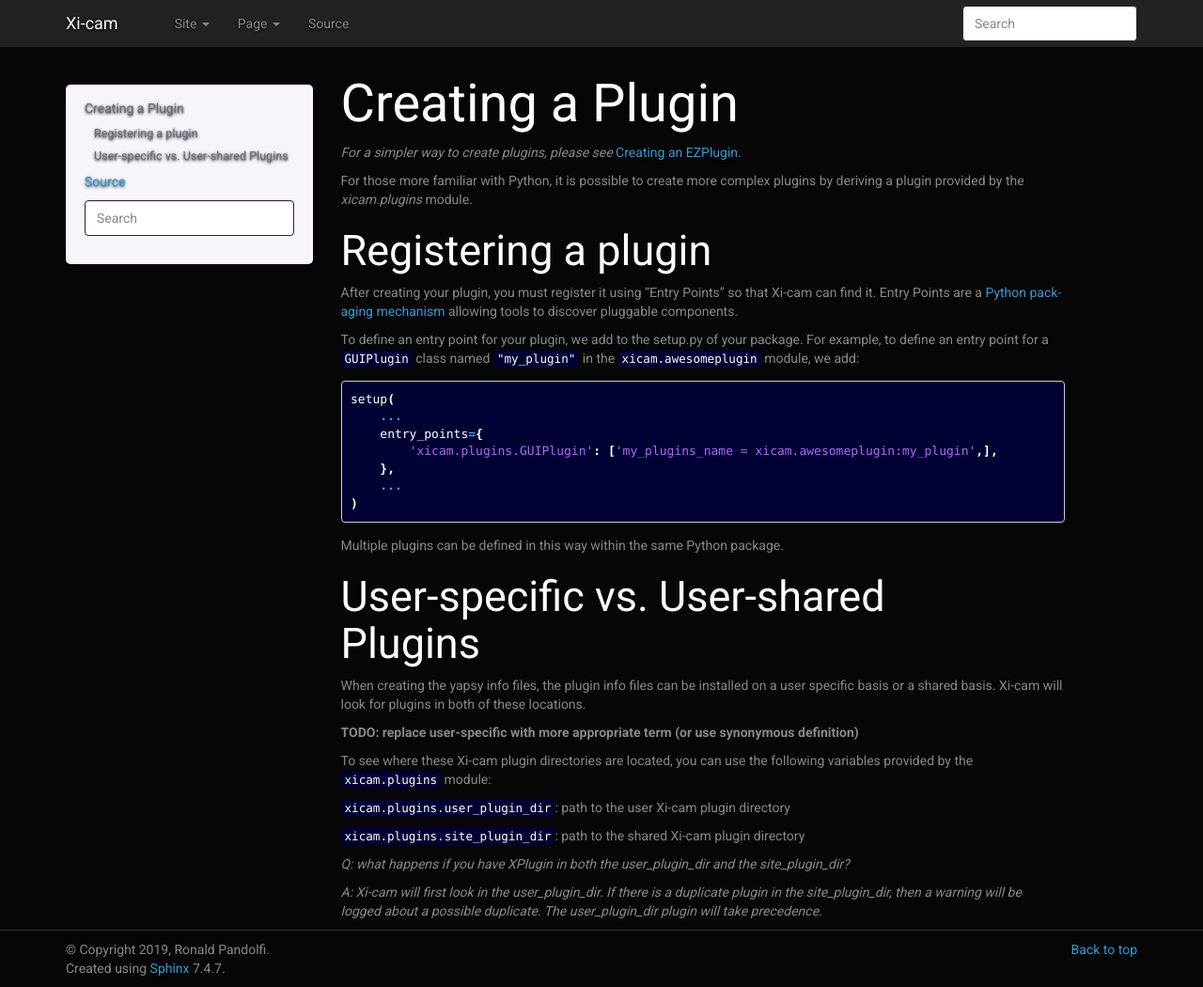
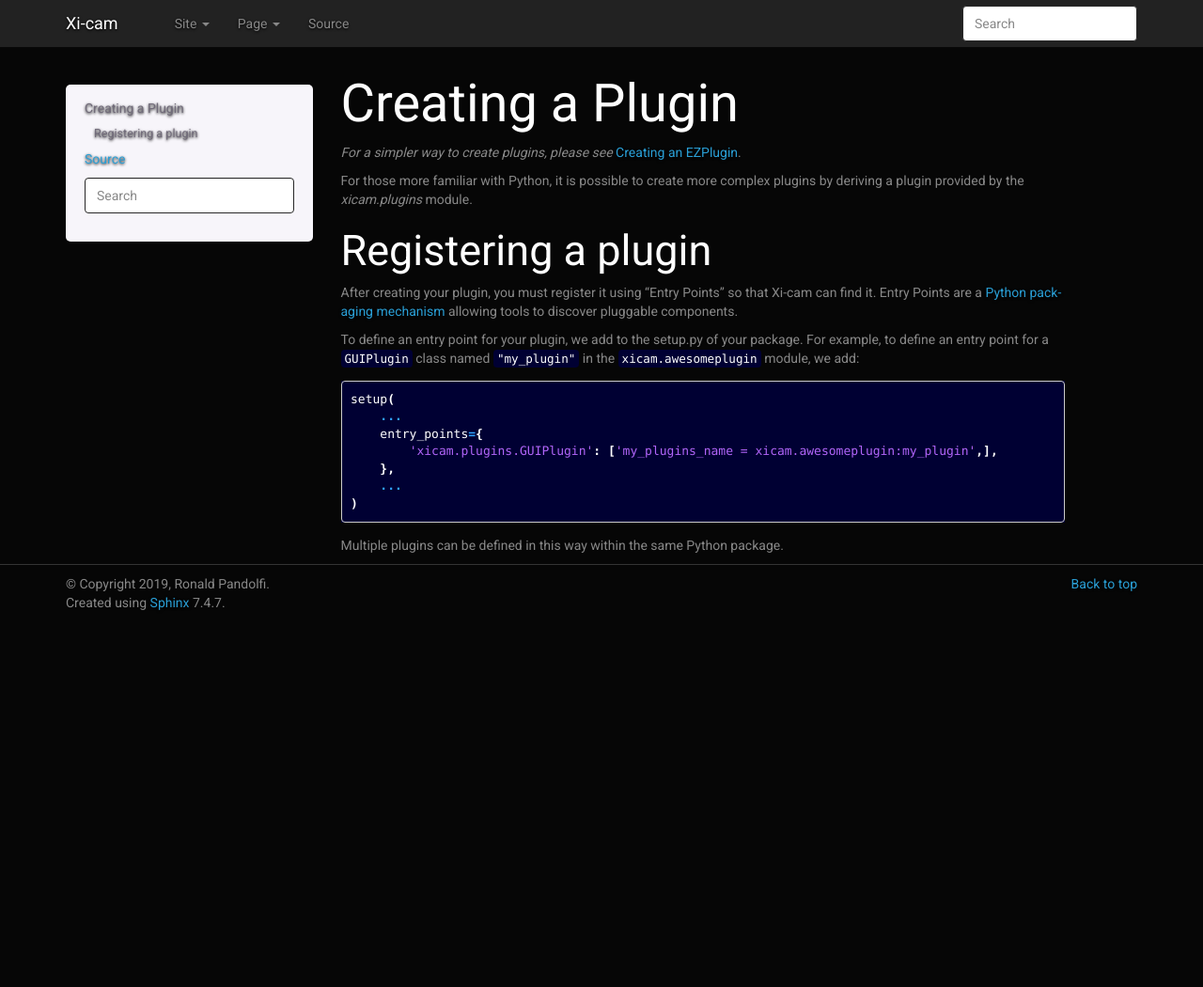
Before and after one commit to Xi-CAM/Xi-cam, a Sphinx documentation site: the page built from docs/source/plugin-dev.md, in a window 1280 px wide and 1050 px high. Shown: the whole window at 94% size. Built offline with Sphinx 7.4.7, drawn with Linux system fonts in a browser that asks for light colours.

Commit message:
Remove Yapsy related docs

````diff
--- a/docs/source/plugin-dev.md
+++ b/docs/source/plugin-dev.md
@@ -26,26 +26,3 @@
 )
 ```
 Multiple plugins can be defined in this way within the same Python package.
-
-## User-specific vs. User-shared Plugins
-
-When creating the yapsy info files, the plugin info files can be installed on a
-user specific basis or a shared basis. Xi-cam will look for plugins in both
-of these locations.
-
-**TODO: replace user-specific with more appropriate term (or use synonymous
-definition)**
-
-To see where these Xi-cam plugin directories are located, you can use the
-following variables provided by the `xicam.plugins` module:
-
-`xicam.plugins.user_plugin_dir`: path to the user Xi-cam plugin directory
-
-`xicam.plugins.site_plugin_dir`: path to the shared Xi-cam plugin directory
-
-*Q: what happens if you have XPlugin in both the user_plugin_dir and the
-site_plugin_dir?*
-
-*A: Xi-cam will first look in the user_plugin_dir. If there is a duplicate
-plugin in the site_plugin_dir, then a warning will be logged about a possible
-duplicate. The user_plugin_dir plugin will take precedence.*
````
